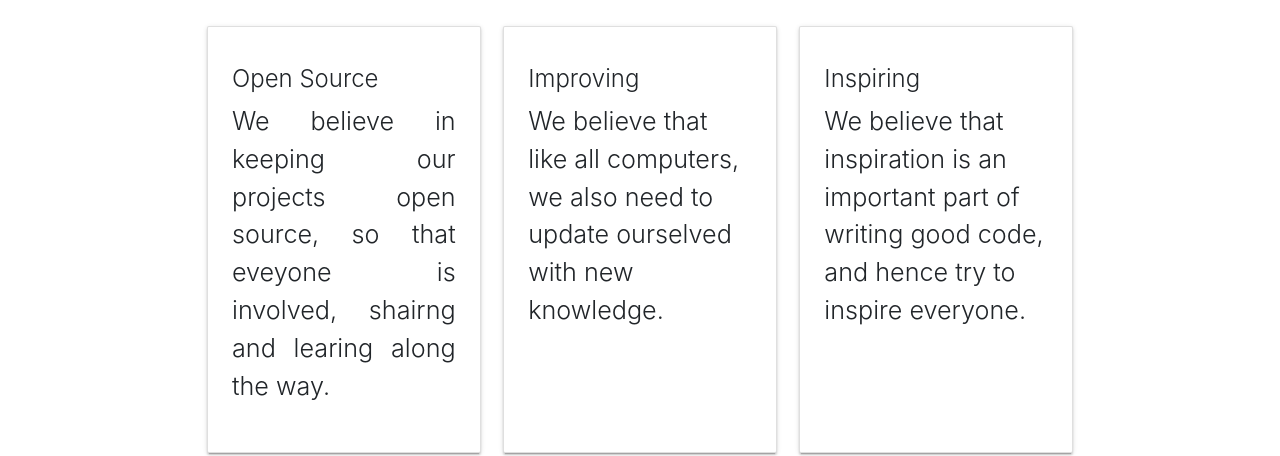
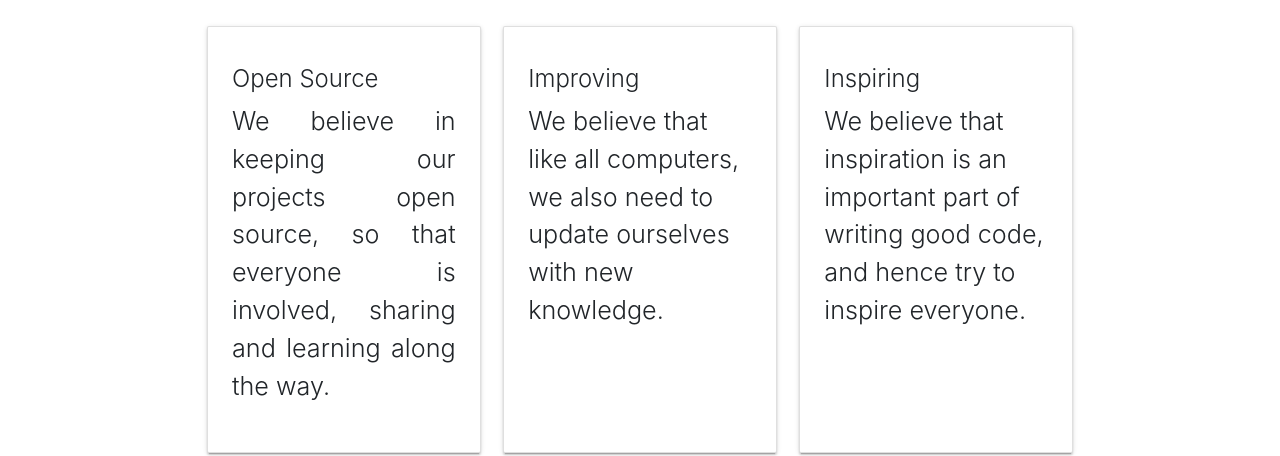
Before and after one commit to codeclubtbms/Code-Club-Website, a plain HTML site: page index.html in a window 1280 px wide. Shown: the part 1713-2169 px from the top of the page. Drawn offline with Linux system fonts and the light colour scheme; no server answers.

Commit message:
Spelling mistakes

```diff
--- a/index.html
+++ b/index.html
@@ -48,7 +48,7 @@
             <div class="card-content">
               <h5 class="card-title">Open Source</h5>
               <p class="flow-text" style="text-align: justify;">
-              We believe in keeping our projects open source, so that eveyone is involved, shairng and learing along the way.
+              We believe in keeping our projects open source, so that everyone is involved, sharing and learning along the way.
               </p>
             </div>
 
@@ -58,7 +58,7 @@
           <div class="card valign-wrapper hoverable" style="min-height: 100%;">
             <div class="card-content">
               <h5 class="card-title">Improving</h5>
-              <p class="flow-text">We believe that like all computers, we also need to update ourselved with new knowledge.</p>
+              <p class="flow-text">We believe that like all computers, we also need to update ourselves with new knowledge.</p>
             </div>
           </div>
         </div>
```
